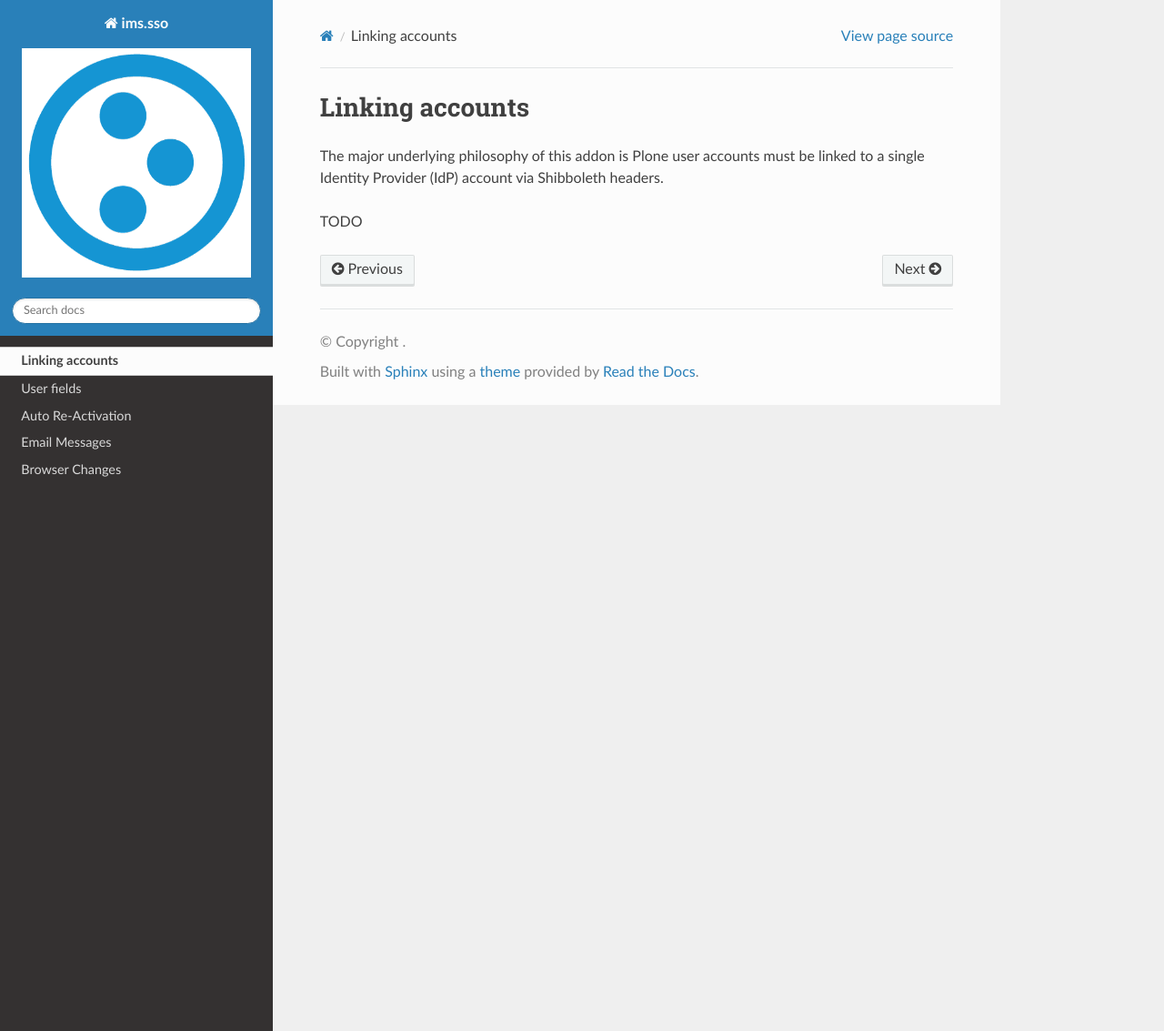
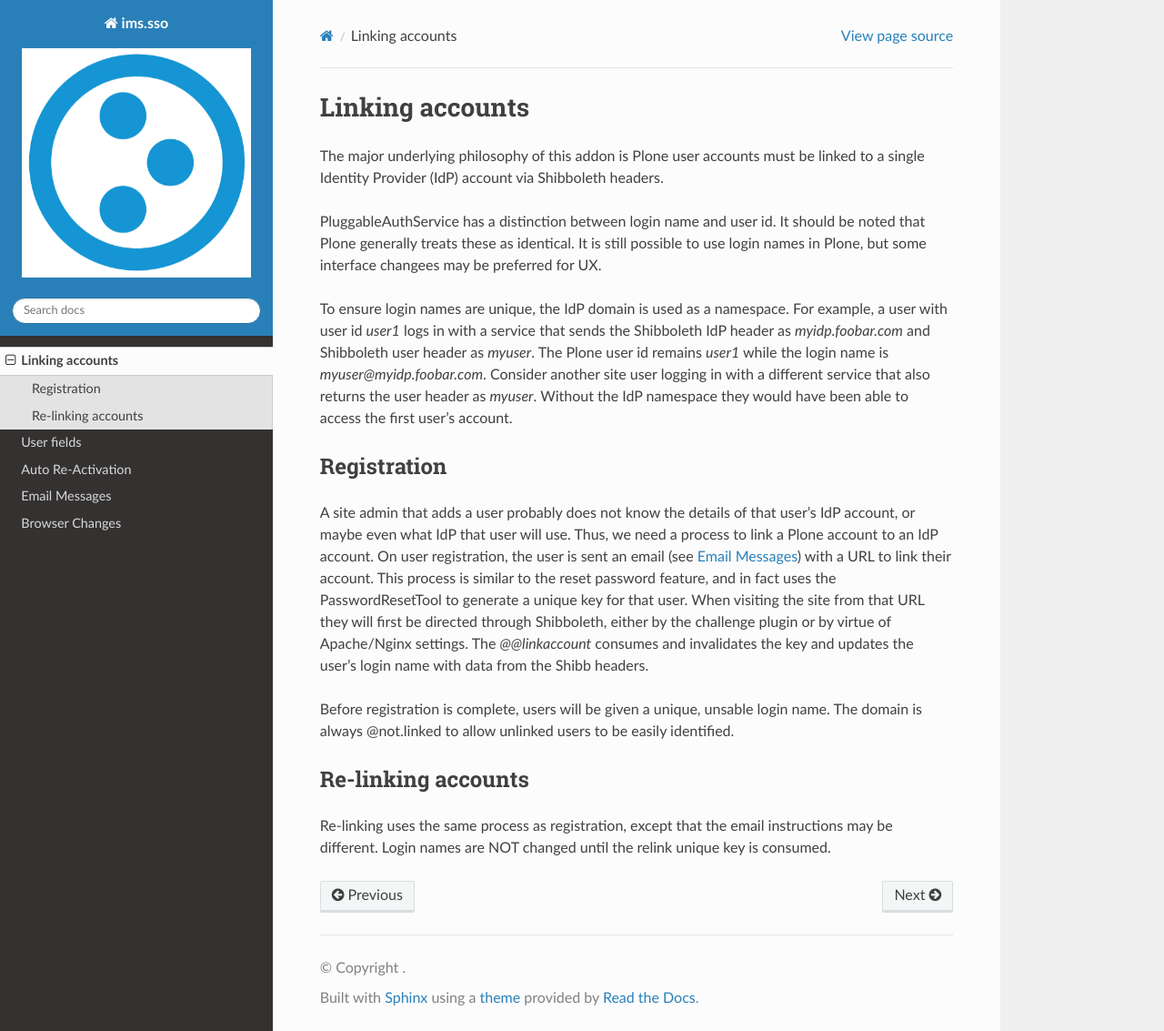
Before and after one commit to imsweb/ims.sso, a Sphinx documentation site: the page built from docs/linking.rst, in a window 1280 px wide and 1133 px high. Shown: the whole window at 91% size. Built offline with Sphinx 7.4.7 and the Read the Docs theme 3.1.0, drawn with Linux system fonts in a browser that asks for light colours.

Commit message:
some docs

```diff
--- a/docs/linking.rst
+++ b/docs/linking.rst
@@ -4,4 +4,31 @@ Linking accounts
 The major underlying philosophy of this addon is Plone user accounts must be linked to a single Identity Provider (IdP) account via
 Shibboleth headers.
 
-TODO
+PluggableAuthService has a distinction between login name and user id. It should be noted that Plone generally treats
+these as identical. It is still possible to use login names in Plone, but some interface changees may be preferred for UX.
+
+To ensure login names are unique, the IdP domain is used as a namespace. For example, a user
+with user id `user1` logs in with a service that sends the Shibboleth IdP header as `myidp.foobar.com` and Shibboleth user header
+as `myuser`. The Plone user id remains `user1` while the login name is `myuser@myidp.foobar.com`. Consider
+another site user logging in with a different service that also returns the user header as `myuser`. Without the IdP
+namespace they would have been able to access the first user's account.
+
+Registration
+------------
+
+A site admin that adds a user probably does not know the details of that user's IdP account, or maybe even what IdP
+that user will use. Thus, we need a process to link a Plone account to an IdP account. On user registration,
+the user is sent an email (see `Email Messages <emails.html>`_) with a URL to link their account. This process is
+similar to the reset password feature, and in fact uses the PasswordResetTool to generate a unique key for that user.
+When visiting the site from that URL they will first be directed through Shibboleth, either by the challenge plugin
+or by virtue of Apache/Nginx settings. The `@@linkaccount` consumes and invalidates the key and updates the user's login
+name with data from the Shibb headers.
+
+Before registration is complete, users will be given a unique, unsable login name. The domain is always @not.linked to allow
+unlinked users to be easily identified.
+
+Re-linking accounts
+-------------------
+
+Re-linking uses the same process as registration, except that the email instructions may be different. Login names
+are NOT changed until the relink unique key is consumed.
```
Also changed, not shown: docs/activation.rst (+14 -1 lines).
